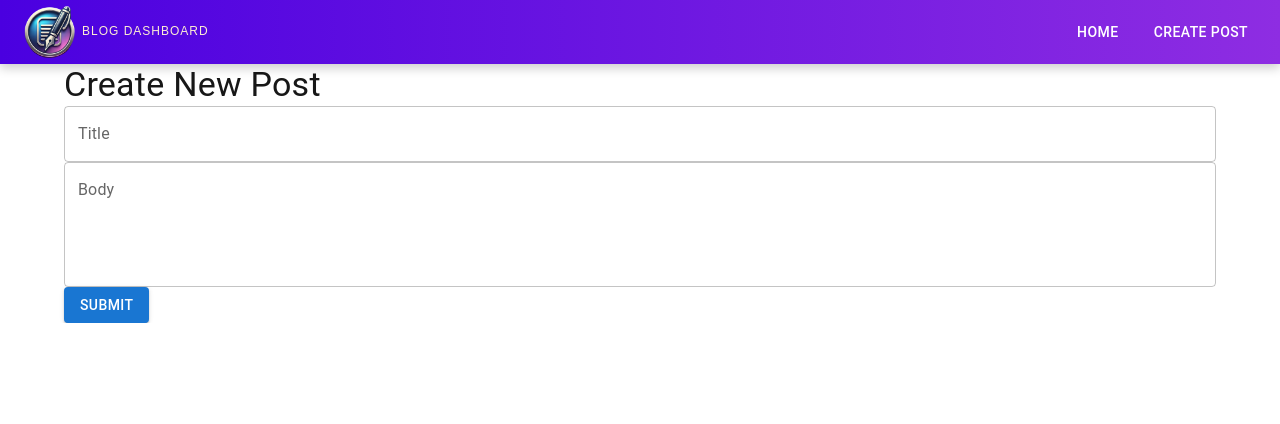
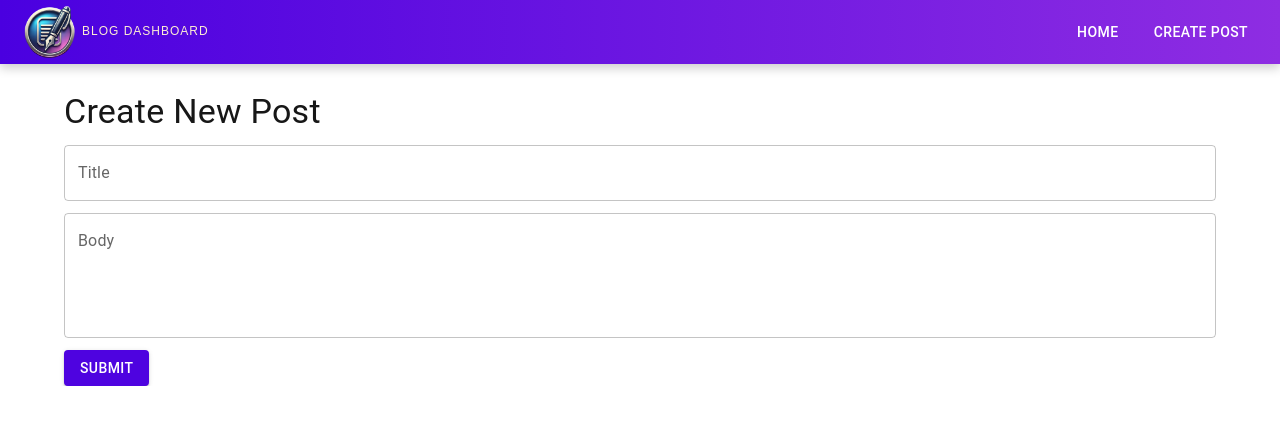
Before and after one commit to Thowfeek9626/Blog-Dashboard, a Next.js app: page /new in a window 1280 px wide. Shown: the top 424 px of the page. Built offline with nearby package versions, Linux system fonts and the light colour scheme.

Commit message:
implement add new post page & styled post view page

```diff
--- a/src/app/new/page.tsx
+++ b/src/app/new/page.tsx
@@ -1,26 +1,94 @@
 "use client";
 
 import { useState } from "react";
+import { useRouter } from "next/navigation";
 import { useAddPostMutation } from "../../features/postsApi";
 import { Container, TextField, Button, Typography } from "@mui/material";
+import Snackbar, { SnackbarCloseReason } from "@mui/material/Snackbar";
+import Alert from "@mui/material/Alert";
 
 export default function NewPost() {
   const [title, setTitle] = useState("");
   const [body, setBody] = useState("");
   const [addPost] = useAddPostMutation();
+  const [open, setOpen] = useState(false);
+  const [isError,setIsError] = useState(false)
+  const [loading, setLoading] = useState(false);
+  const router = useRouter();
 
   const handleSubmit = async () => {
-    await addPost({ title, body, author: "User" });
-    setTitle("");
-    setBody("");
+    setLoading(true);
+    try {
+      await addPost({ title, body, author: "User" });
+      setOpen(true);
+      setTitle("");
+      setBody("");
+
+      setTimeout(() => {
+        router.push("/");
+      }, 2000);
+    } catch (error) {
+      setIsError(true)
+      console.error("Error creating post:", error);
+    } finally {
+      setLoading(false);
+    }
+  };
+
+  const handleClose = (
+    event: React.SyntheticEvent | Event,
+    reason?: SnackbarCloseReason
+  ) => {
+    if (reason === "clickaway") return;
+    setOpen(false);
   };
 
   return (
-    <Container>
-      <Typography variant="h4">Create New Post</Typography>
-      <TextField label="Title" fullWidth value={title} onChange={(e) => setTitle(e.target.value)} />
-      <TextField label="Body" fullWidth multiline rows={4} value={body} onChange={(e) => setBody(e.target.value)} />
-      <Button onClick={handleSubmit} variant="contained">Submit</Button>
-    </Container>
+    <>
+      <Container
+        sx={{
+          display: "flex",
+          flexDirection: "column",
+          alignItems: "start",
+          justifyContent: "center",
+          gap: "12px",
+        }}
+      >
+        <Typography variant="h4" sx={{ marginTop: "27px" }}>
+          Create New Post
+        </Typography>
+        <TextField
+          label="Title"
+          fullWidth
+          value={title}
+          onChange={(e) => setTitle(e.target.value)}
+        />
+        <TextField
+          label="Body"
+          fullWidth
+          multiline
+          rows={4}
+          value={body}
+          onChange={(e) => setBody(e.target.value)}
+        />
+        <Button
+          onClick={handleSubmit}
+          variant="contained"
+          disabled={loading}
+          sx={{
+            "&:hover": { backgroundColor: "#8d2de2" },
+            backgroundColor: "#4e03e0",
+          }}
+        >
+          {loading ? "Submitting..." : "Submit"}
+        </Button>
+      </Container>
+
+      <Snackbar open={open} autoHideDuration={3000} onClose={handleClose}>
+        <Alert severity={isError?'error':'success'} variant="filled" sx={{ width: "100%" }}>
+          {isError ? 'Could create Post' : 'Post submitted successfully!'}
+        </Alert>
+      </Snackbar>
+    </>
   );
 }
--- a/src/components/Header.tsx
+++ b/src/components/Header.tsx
@@ -5,6 +5,7 @@ import Link from "next/link";
 import Image from "next/image";
 import logo from '../../public/logo.png';
 import MenuIcon from '@mui/icons-material/Menu';
+import HighlightOffTwoToneIcon from '@mui/icons-material/HighlightOffTwoTone';
 import { useState } from "react";
 
 export default function Header() {
@@ -21,6 +22,8 @@ export default function Header() {
     >
       <Toolbar>
         <Box sx={{ display: "flex", alignItems: "center", flexGrow: 1 }}>
+          <Link href="/" passHref>
+            <Box sx={{ cursor: "pointer", display: "flex", alignItems: "center" }}>
               <Image
                 src={logo}
                 alt="Blog Logo"
@@ -39,6 +42,8 @@ export default function Header() {
               >
                 Blog Dashboard
               </Typography>
+            </Box>
+          </Link>
         </Box>
         <IconButton
           color="inherit"
@@ -97,6 +102,13 @@ export default function Header() {
             padding: 2,
           }}
         >
+          {/* Close Drawer Button */}
+          <Box sx={{ display: "flex", justifyContent: "flex-end" }}>
+            <IconButton onClick={toggleDrawer} sx={{ color: "#fff" }}>
+              <HighlightOffTwoToneIcon />
+            </IconButton>
+          </Box>
+
           <List>
             <ListItem
               component={Link}
```
Also changed, not shown: src/app/post/[id]/page.tsx (+19 -2 lines). Lines whose indentation alone changed are shown as unchanged.
